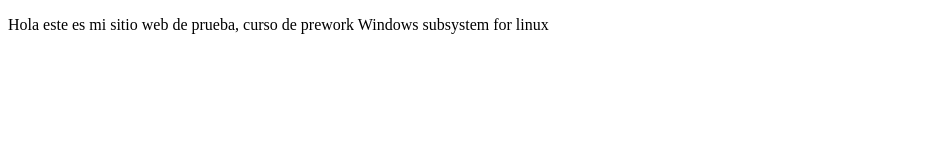
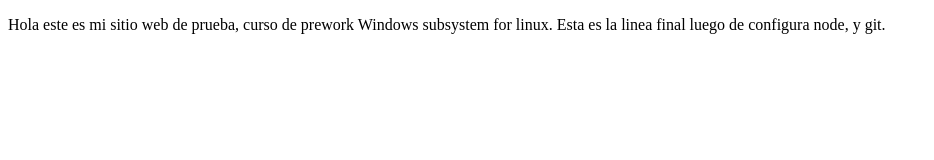
Before and after one commit to miguelquijada/proyectoDemoCursoPrework, a plain HTML site: page index.html in a window 1280 px wide. Shown: the whole page, without its empty margins (0-934 px from the left). Drawn offline with Linux system fonts and the light colour scheme.

Commit message:
cambios en la ultima linea

```diff
--- a/index.html
+++ b/index.html
@@ -9,7 +9,8 @@
 <body>
     <p>
         Hola este es mi sitio web de prueba, curso de prework
-        Windows subsystem for linux
+        Windows subsystem for linux.
+        Esta es la linea final luego de configura node, y git.
     </p>
 </body>
 </html>
```
